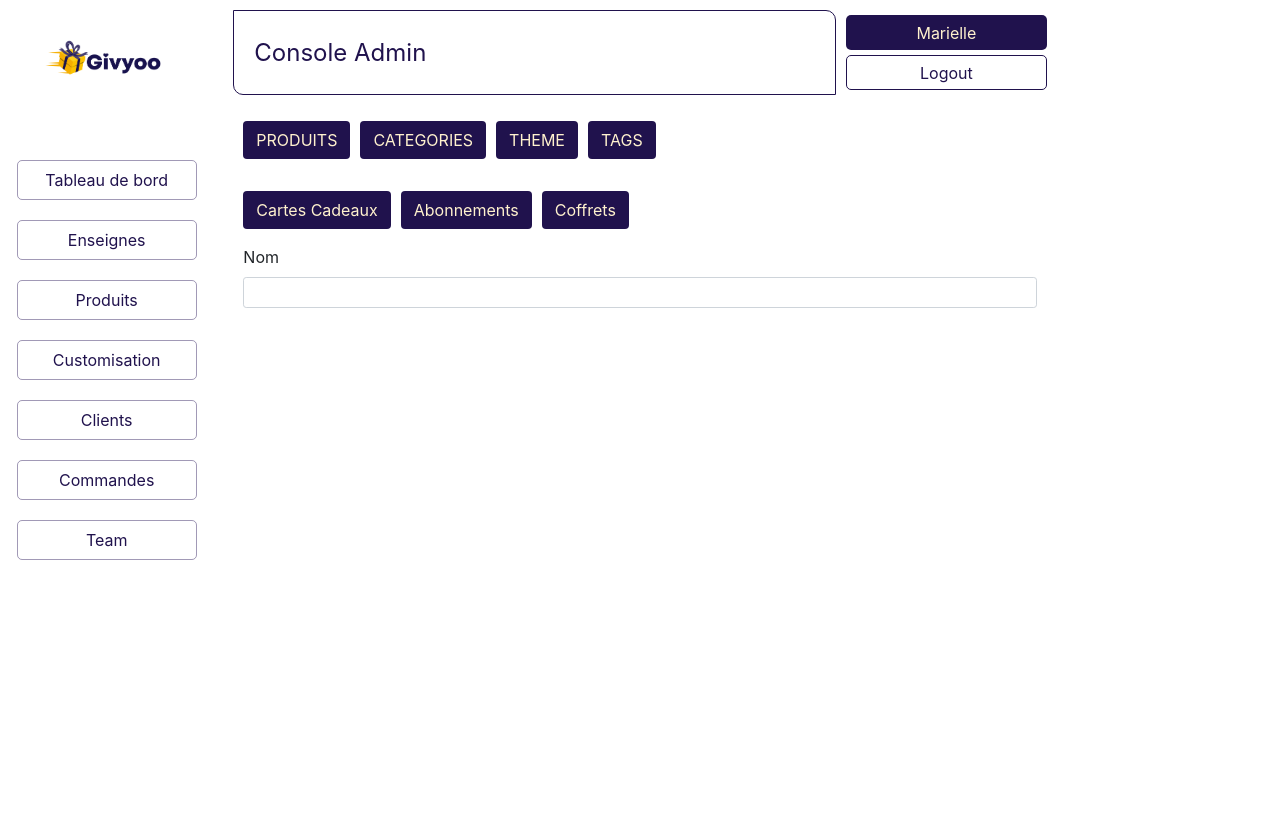
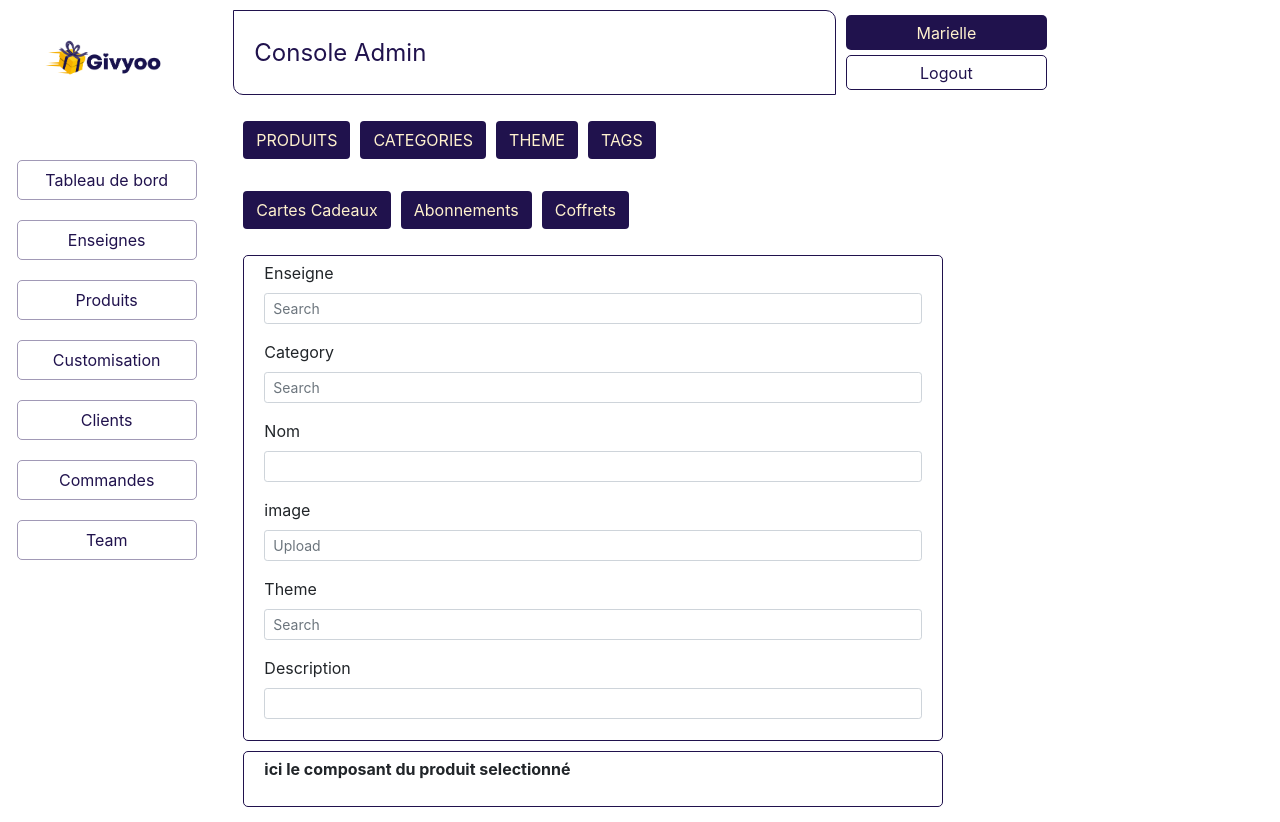
Before and after one commit to gobelinmalin/bordeaux_0320_p3_admin_giftcard, a React (Create React App) app: page /admin/products/add in a window 1280 px wide. Before the commit the page ends 800 px from the top, so only its background shows below. Built offline with nearby package versions, Linux system fonts and the light colour scheme.

Commit message:
product add = select product type

```diff
--- a/src/components/products/ProductsAdd.jsx
+++ b/src/components/products/ProductsAdd.jsx
@@ -1,6 +1,14 @@
+/* eslint-disable no-unused-vars */
 import React from 'react';
 import { Link } from 'react-router-dom';
-import { Form, Button, Container } from 'react-bootstrap';
+import {
+  Form,
+  Button,
+  DropdownButton,
+  Dropdown,
+  Col,
+  Container,
+} from 'react-bootstrap';
 
 import ProductNavbar from './ProductsNavbar';
 
@@ -23,12 +31,38 @@ const ProductsAdd = () => {
         </Link>
       </div>
 
-      <Form>
-        <Form.Group>
-          <Form.Label>Nom</Form.Label>
-          <Form.Control size="sm" type="text" name="" value="" onchange="" />
-        </Form.Group>
-      </Form>
+      <div className="formContent">
+        <Form>
+          <Form.Group>
+            <Form.Label>Enseigne</Form.Label>
+            <Form.Control size="sm" type="text" placeholder="Search" />
+          </Form.Group>
+          <Form.Group>
+            <Form.Label>Category</Form.Label>
+            <Form.Control size="sm" type="text" placeholder="Search" />
+          </Form.Group>
+          <Form.Group>
+            <Form.Label>Nom</Form.Label>
+            <Form.Control size="sm" type="text" />
+          </Form.Group>
+          <Form.Group>
+            <Form.Label>image</Form.Label>
+            <Form.Control size="sm" type="text" placeholder="Upload" />
+          </Form.Group>
+          <Form.Group>
+            <Form.Label>Theme</Form.Label>
+            <Form.Control size="sm" type="text" placeholder="Search" />
+          </Form.Group>
+          <Form.Group>
+            <Form.Label>Description</Form.Label>
+            <Form.Control size="sm" type="text" />
+          </Form.Group>
+        </Form>
+      </div>
+
+      <div className="formContent">
+        <p> ici le composant du produit selectionné</p>
+      </div>
     </Container>
   );
 };
```
